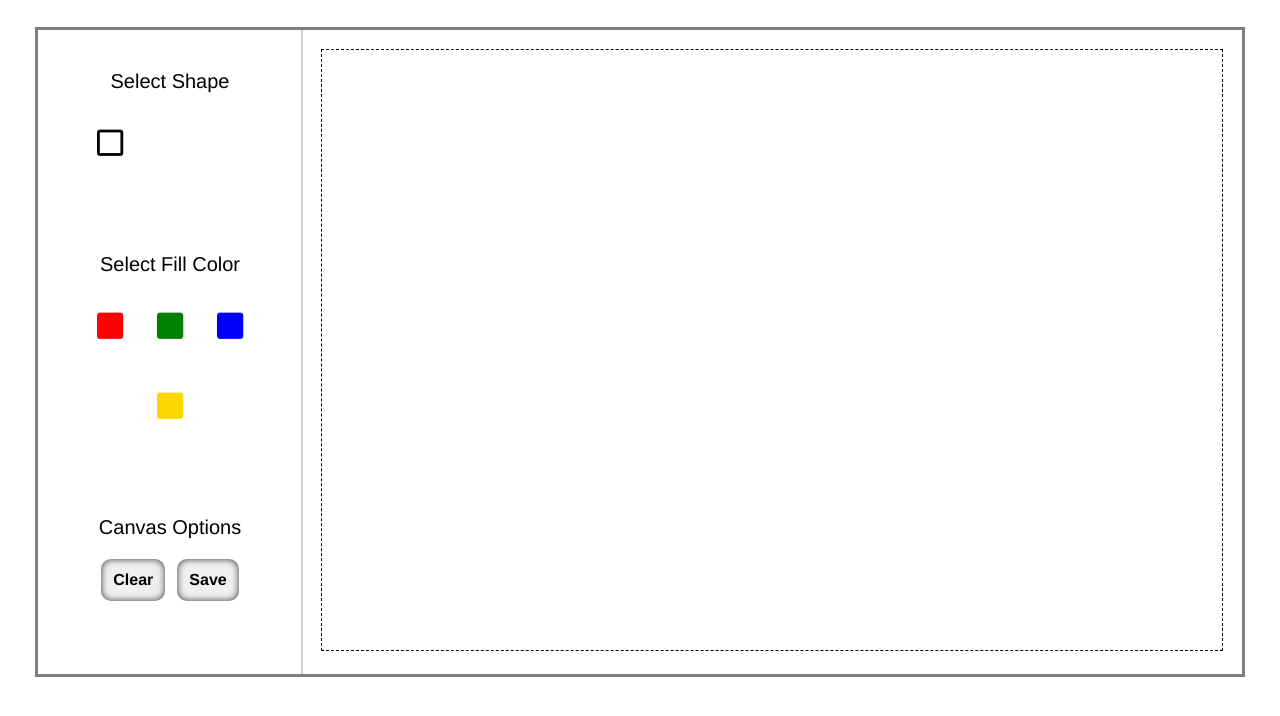
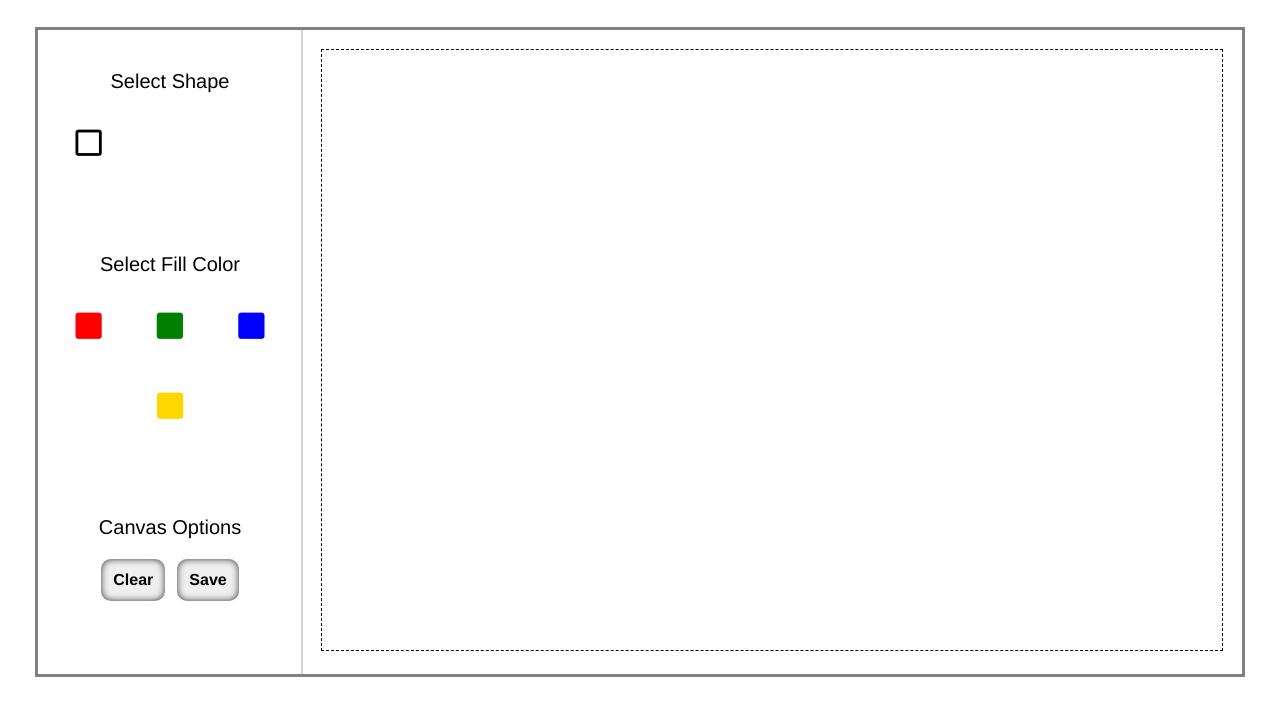
Before and after one commit to Teenyang/drawing, a Vue app: page / in a window 1280 px wide. Shown: the top 716 px of the page. Built offline with nearby package versions, Linux system fonts and the light colour scheme; some icons are missing.

Commit message:
modify: set max-width and align center to Controller

```diff
--- a/src/components/Controller.vue
+++ b/src/components/Controller.vue
@@ -94,10 +94,13 @@ export default {
 
   .shape,
   .style {
+    max-width: 300px;
+    margin: 0 auto;
+
     display: flex;
     flex-wrap: wrap;
-    justify-content: center;
-    gap: 20px 0;
+    justify-content: space-around;
+    gap: 20px;
   }
 
   .clear {
```
